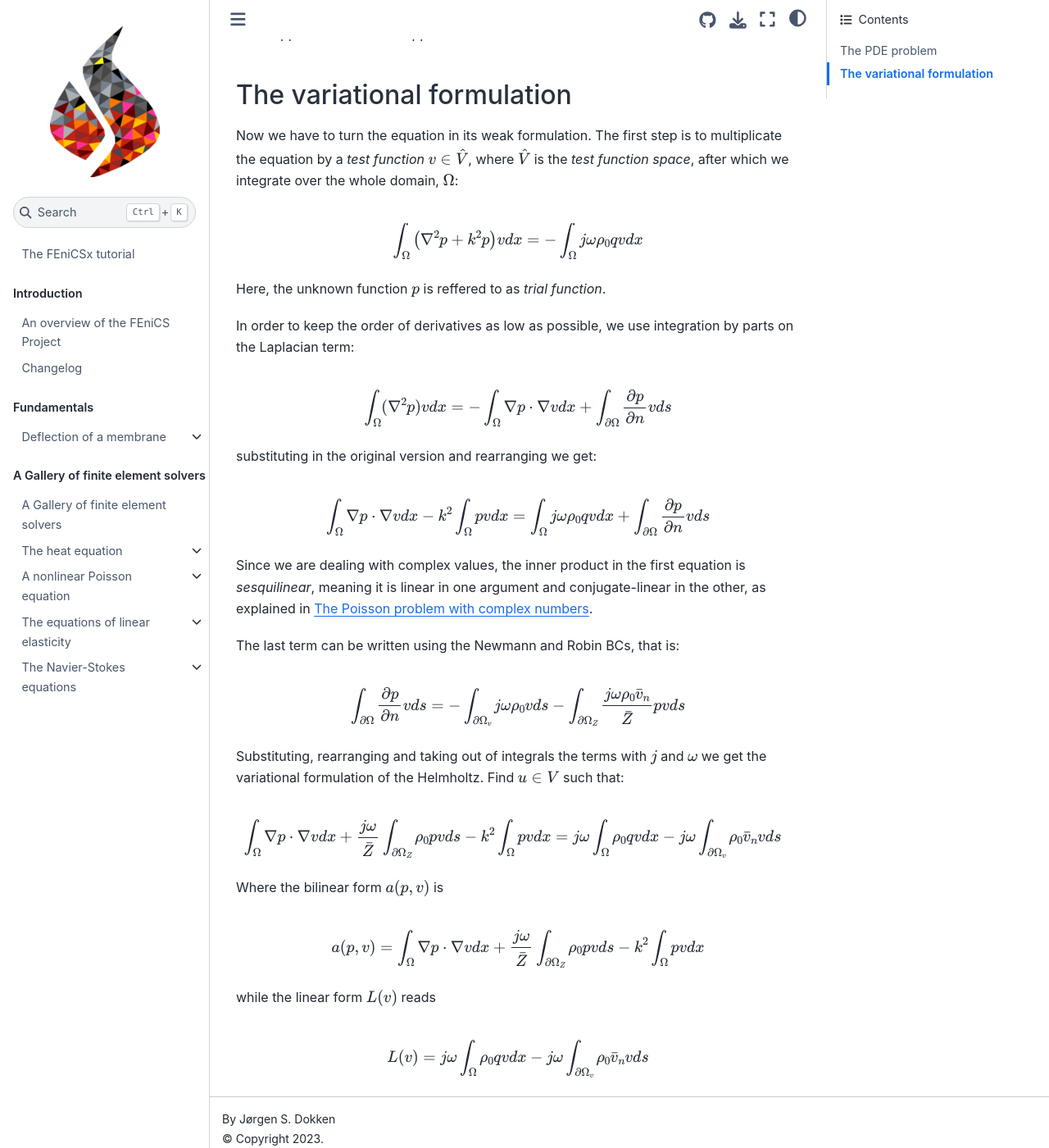
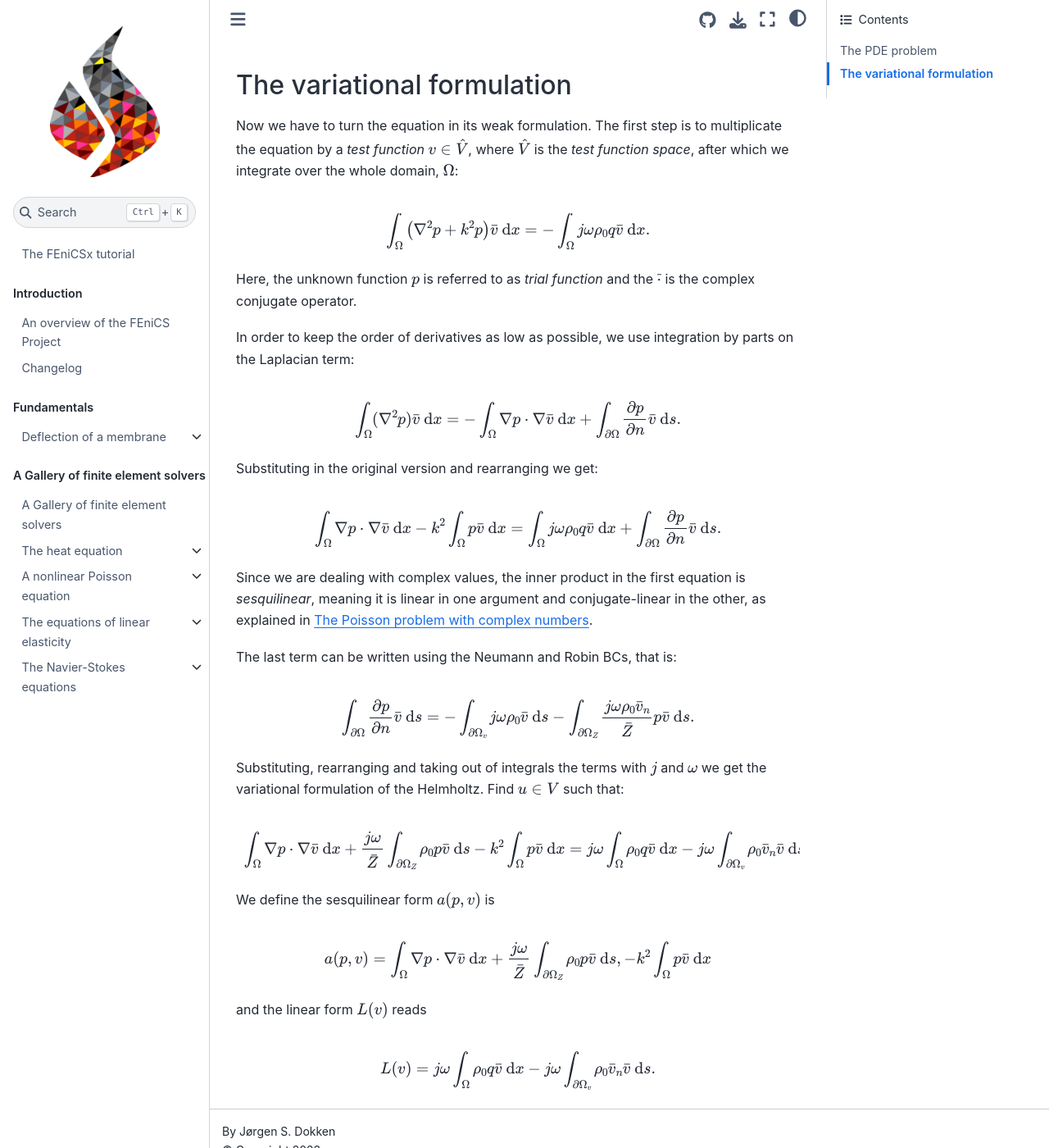
Before and after one commit to jorgensd/dolfinx-tutorial, a Jupyter Book: the page built from chapter2/helmholtz.md, in a window 1280 px wide and 1400 px high, scrolled down 1102 px. Shown: the whole window at 82% size. Built offline with Jupyter Book 1.0.4 settings and Sphinx 7.4.7 and the Sphinx Book theme 1.1.4, drawn with Linux system fonts in a browser that asks for light colours; pages that are not in the unit, such as notebooks, are missing from menus; some of the changed text lies outside the part shown.

Commit message:
Major updates to helmholtz

```diff
--- a/chapter2/helmholtz.md
+++ b/chapter2/helmholtz.md
@@ -1,105 +1,125 @@
 # The Helmholtz equation
 Author: Antonio Baiano Svizzero
 
-The study of computational acoustics is fundamental in fields such as noise, vibration, and harshness (NVH), noise control, and acoustic design. In this chapter, we focus on the theoretical foundations of the Helmholtz equation—valid for noise problems with harmonic time dependency—and its implementation in FEniCSx to compute the sound pressure for any acoustic system.
+The study of computational acoustics is fundamental in fields such as noise, vibration, and harshness (NVH), noise control, and acoustic design. In this chapter, we focus on the theoretical foundations of the Helmholtz equation - valid for noise problems with harmonic time dependency - and its implementation in FEniCSx to compute the sound pressure for any acoustic system.
 
 ## The PDE problem
 The acoustic Helmholtz equation in its general form reads
 
 $$
 \begin{align}
-\nabla^2 p + k^2 p = -j \omega \rho_0 q
+\nabla^2 p + k^2 p = -j \omega \rho_0 q \qquad\text{in } \Omega,
 \end{align}
 $$
 
-where $k$ is the acoustic wavenumber, $\omega$ is the angular frequency, $j$ the imaginary unit and $q$ is the volume velocity ($m^3/s$) of a generic source field. In case of a monopole source, iwe can write  $q=Q \delta(x_s,y_s,z_s)$, where $\delta(x_s,y_s,z_s)$ is the 3D Dirac Delta centered at the monopole location.
+where $k$ is the acoustic wavenumber, $\omega$ is the angular frequency, $j$ the imaginary unit and $q$ is the volume velocity ($m^3/s$) of a generic source field.
+In case of a monopole source, we can write  $q=Q \delta(x_s,y_s,z_s)$, where $\delta(x_s,y_s,z_s)$ is the 3D Dirac Delta centered at the monopole location.
 
 This equation is coupled with the following boundary conditions:
 
 - Dirichlet BC:
 
+    $$
+    \begin{align}
+    p = \bar{p} \qquad \text{on  }  \partial\Omega_p,
+    \end{align}
+    $$
+
+- Neumann BC:
+
+    $$
+    \begin{align}
+    \frac{\partial p}{\partial n} = - j \omega \rho_0 \bar{v}_n\qquad \text{on  }  \partial\Omega_v,
+    \end{align}
+    $$
+
+- Robin BC:
+
+    $$
+    \begin{align}
+    \frac{\partial p}{\partial n} = - \frac{j \omega \rho_0 }{\bar{Z}} p \qquad \text{on  }  \partial\Omega_Z,
+    \end{align}
+    $$
+
+where we prescribe, respectively, an acoustic pressure $\bar{p}$ on the boundary $\partial\Omega_p$,
+a sound particle velocity $\bar{v}_n$ on the boundary $\partial\Omega_v$ and
+an acoustic impedance $\bar{Z}$ on the boundary $\partial\Omega_Z$ where $n$ is the outward normal.
+In general, any BC can also be frequency dependant, as it happens in real-world applications.
+
+## The variational formulation
+Now we have to turn the equation in its weak formulation.
+The first step is to multiplicate the equation by a *test function* $v\in \hat V$,
+where $\hat V$ is the *test function space*, after which we integrate over the whole domain, $\Omega$:
+
 $$
 \begin{align}
-p = \bar{p} \quad \quad \text{on  }  \partial\Omega_p
+\int_{\Omega}\left(\nabla^2 p + k^2 p \right) \bar v ~\mathrm{d}x = -\int_{\Omega} j \omega \rho_0 q \bar v ~\mathrm{d}x.
 \end{align}
 $$
 
-- Neumann BC:
-
-$$
-\begin{align}
-\frac{\partial p}{\partial n} = - j \omega \rho_0 \bar{v}_n\quad \quad \text{on  }  \partial\Omega_v
-\end{align}
-$$
-
-- Robin BC:
-
-$$
-\begin{align}
-\frac{\partial p}{\partial n} = - \frac{j \omega \rho_0 }{\bar{Z}} p \quad \quad \text{on  }  \partial\Omega_Z
-\end{align}
-$$
-
-where we prescribe, respectively, an acoustic pressure $\bar{p}$ on the boundary $\partial\Omega_p$, a sound particle velocity $\bar{v}_n$ on the boundary $\partial\Omega_v$ and an acoustic impedance $\bar{Z}$ on the boundary $\partial\Omega_Z$ where $n$ is the outward normal.
-In general, any BC can also be frequency dependant, as it happens in real-world applications.
-
-## The variational formulation
-Now we have to turn the equation in its weak formulation. The first step is to multiplicate the equation by a *test function* $v\in \hat V$, where $\hat V$ is the *test function space*, after which we integrate over the whole domain, $\Omega$:
-
-$$
-\begin{align}
-\int_{\Omega}\left(\nabla^2 p + k^2 p \right) v dx = -\int_{\Omega} j \omega \rho_0 q v dx
-\end{align}
-$$
-
-Here, the unknown function $p$ is reffered to as *trial function*.
+Here, the unknown function $p$ is referred to as *trial function* and the $\bar{\cdot}$ is the complex conjugate operator.
 
 In order to keep the order of derivatives as low as possible, we use integration by parts on the Laplacian term:
 
 $$
 \begin{align}
-\int_{\Omega}(\nabla^2 p) v dx = -\int_{\Omega} \nabla p  \cdot \nabla v dx + \int_{\partial \Omega} \frac{\partial p}{\partial n} v ds
+\int_{\Omega}(\nabla^2 p) \bar v ~\mathrm{d}x =
+-\int_{\Omega} \nabla p  \cdot \nabla \bar v ~\mathrm{d}x
++ \int_{\partial \Omega} \frac{\partial p}{\partial n} \bar v ~\mathrm{d}s.
 \end{align}
 $$
 
-substituting in the original version and rearranging we get:
+Substituting in the original version and rearranging we get:
 
 $$
 \begin{align}
-\int_{\Omega} \nabla p  \cdot \nabla v dx - k^2 \int_{\Omega} p v dx = \int_{\Omega} j \omega \rho_0 q v dx + \int_{\partial \Omega} \frac{\partial p}{\partial n} v ds
+\int_{\Omega} \nabla p  \cdot \nabla \bar v ~\mathrm{d}x
+- k^2 \int_{\Omega} p \bar v ~\mathrm{d} x = \int_{\Omega} j \omega \rho_0 q \bar v ~\mathrm{d}x
++ \int_{\partial \Omega} \frac{\partial p}{\partial n} \bar v ~\mathrm{d}s.
 \end{align}
 $$
 
-Since we are dealing with complex values, the inner product in the first equation is *sesquilinear*, meaning it is linear in one argument and conjugate-linear in the other, as explained in [The Poisson problem with complex numbers](../chapter1/complex_mode).
+Since we are dealing with complex values, the inner product in the first equation is *sesquilinear*,
+meaning it is linear in one argument and conjugate-linear in the other,
+as explained in [The Poisson problem with complex numbers](../chapter1/complex_mode).
 
-The last term can be written using the Newmann and Robin BCs, that is:
+The last term can be written using the Neumann and Robin BCs, that is:
 
 $$
 \begin{align}
-\int_{\partial \Omega} \frac{\partial p}{\partial n} v ds = -\int_{\partial \Omega_v}  j \omega \rho_0  v ds - \int_{\partial \Omega_Z}  \frac{j \omega \rho_0 \bar{v}_n}{\bar{Z}} p v ds
+\int_{\partial \Omega} \frac{\partial p}{\partial n} \bar v ~\mathrm{d}s =
+-\int_{\partial \Omega_v}  j \omega \rho_0  \bar v ~\mathrm{d}s
+- \int_{\partial \Omega_Z}  \frac{j \omega \rho_0 \bar{v}_n}{\bar{Z}} p \bar v ~\mathrm{d}s.
 \end{align}
 $$
 
-Substituting, rearranging and taking out of integrals the terms with $j$ and $\omega$ we get the variational formulation of the Helmholtz. Find $u \in V$ such that:
+Substituting, rearranging and taking out of integrals the terms with $j$ and $\omega$ we get the variational formulation of the Helmholtz.
+Find $u \in V$ such that:
 
 $$
 \begin{align}
-\int_{\Omega} \nabla p  \cdot \nabla v dx + \frac{j \omega }{\bar{Z}} \int_{\partial \Omega_Z}   \rho_0 p v ds - k^2 \int_{\Omega} p v dx = j \omega \int_{\Omega}  \rho_0 q v dx -j \omega\int_{\partial \Omega_v}   \rho_0 \bar{v}_n v ds \qquad  \forall v \in \hat{V}
+\int_{\Omega} \nabla p  \cdot \nabla \bar v ~\mathrm{d}x
++ \frac{j \omega }{\bar{Z}} \int_{\partial \Omega_Z}   \rho_0 p \bar v ~\mathrm{d}s
+- k^2 \int_{\Omega} p \bar v ~\mathrm{d}x
+= j \omega \int_{\Omega}  \rho_0 q \bar v ~\mathrm{d}x
+-j \omega\int_{\partial \Omega_v}   \rho_0 \bar{v}_n \bar v ~\mathrm{d}s \qquad  \forall v \in \hat{V}.
 \end{align}
 $$
 
-Where the bilinear form $a(p,v)$ is
+We define the sesquilinear form $a(p,v)$ is
 
 $$
 \begin{align}
-a(p,v) = \int_{\Omega} \nabla p  \cdot \nabla v dx + \frac{j \omega }{\bar{Z}} \int_{\partial \Omega_Z}  \rho_0  p v ds- k^2 \int_{\Omega} p v dx
+a(p,v) = \int_{\Omega} \nabla p  \cdot \nabla \bar v ~\mathrm{d}x
++ \frac{j \omega }{\bar{Z}} \int_{\partial \Omega_Z}  \rho_0  p \bar v ~\mathrm{d}s,
+- k^2 \int_{\Omega} p \bar v ~\mathrm{d}x
 \end{align}
 $$
 
-while the linear form $L(v)$ reads
+and the linear form $L(v)$ reads
 
 $$
 \begin{align}
-L(v) =  j \omega \int_{\Omega}\rho_0 q v dx - j \omega \int_{\partial \Omega_v}  \rho_0 \bar{v}_n v ds
+L(v) =  j \omega \int_{\Omega}\rho_0 q \bar v ~\mathrm{d}x - j \omega \int_{\partial \Omega_v}  \rho_0 \bar{v}_n \bar v ~\mathrm{d}s.
 \end{align}
 $$
```
Also changed, not shown: 2 other files.
